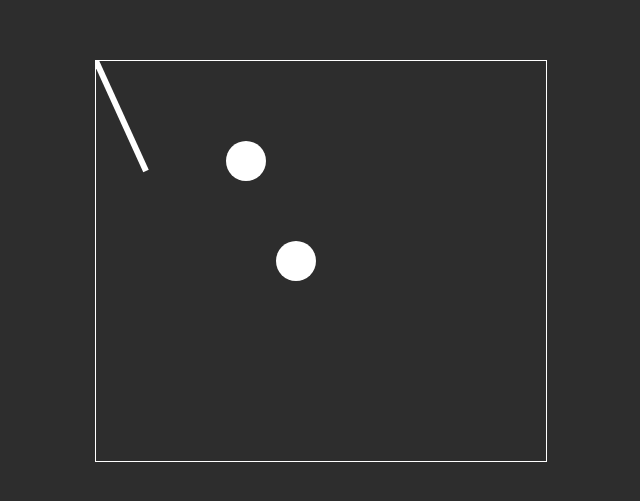
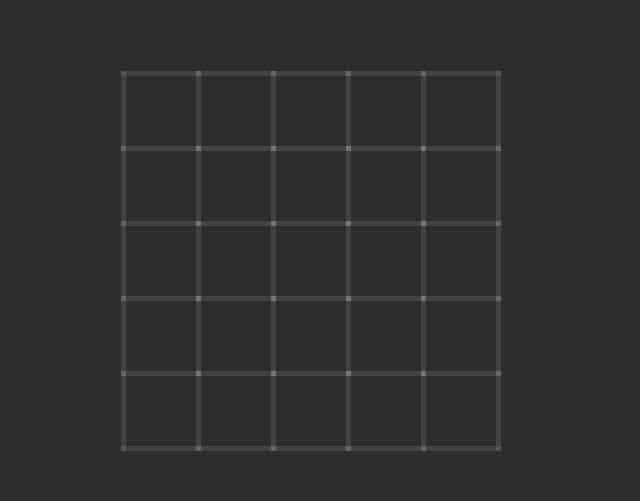
Before and after one commit to bVNyDUKE/box-game, a React (Vite) app: page / in a window 1280 px wide. Shown: the part 137-638 px from the top of the page, without its empty margins (319-959 px from the left). Built offline with nearby package versions, Linux system fonts and the light colour scheme.

Commit message:
working layout

```diff
--- a/src/App.css
+++ b/src/App.css
@@ -1,6 +1,7 @@
 :root {
   --primary: rgb(45, 45, 45);
   --bg-primary: white;
+  --line-width: 5px;
 }
 
 .App {
@@ -12,6 +13,54 @@
   width: 100vw;
 }
 
-.gameArea svg {
-  border: 1px solid white;
+.gameArea {
+  display: grid;
+  place-items: center;
+  box-sizing: border-box;
+  position: relative;
+  height: 400px;
+  width: 450px;
 }
+
+.gameRow {
+  position: absolute;
+}
+
+.box {
+  height: 80px;
+  width: 80px;
+  display: flex;
+  justify-content: space-between;
+  position: absolute;
+}
+
+.line {
+  background-color: rgb(255, 255, 255, 0.1);
+  z-index: 10;
+}
+
+.side {
+  width: var(--line-width);
+  height: 100%;
+}
+
+.top {
+  position: absolute;
+  top: 0;
+  left: 0;
+  width: 100%;
+  height: var(--line-width);
+}
+
+.bottom {
+  position: absolute;
+  bottom: 0;
+  left: 0;
+  width: 100%;
+  height: var(--line-width);
+}
+
+.line:hover {
+  background-color: red;
+  cursor: pointer;
+}
--- a/src/App.tsx
+++ b/src/App.tsx
@@ -1,64 +1,41 @@
-import { useRef, useState } from 'react';
 import './App.css';
 
-type Pos = {
-  x: number;
-  y: number;
+const GAME = {
+  cols: new Array(5).fill(''),
+  rows: new Array(5).fill(''),
+  boxSize: 80,
+};
+
+const Box: React.FC<{ col: number; row: number }> = ({ col, row }) => {
+  const left = col * (GAME.boxSize - 5);
+  const sideOpacity = col === 0 ? 100 : 0;
+  const topOpacity = row > 0 ? 0 : 100;
+
+  return (
+    <div className="box" style={{ left }}>
+      <div className="side line" style={{ opacity: sideOpacity, zIndex: sideOpacity }} />
+      <div className="side line" />
+      <div className="top line" style={{ opacity: topOpacity, zIndex: topOpacity }} />
+      <div className="bottom line" />
+    </div>
+  );
 };
 
 function App() {
-  const [posOne, setPos] = useState<Pos>();
-  const [posTwo, setPosTwo] = useState<Pos>();
-  const [dragging, setDragging] = useState(false);
-  const gameArea = useRef<SVGSVGElement>(null);
-
-  const setPosition = (e: React.MouseEvent<SVGCircleElement, MouseEvent>) => {
-    const x = e.currentTarget.cx.baseVal.value;
-    const y = e.currentTarget.cy.baseVal.value;
-    setPos({ x, y });
-  };
-
-  const updateMousePos = (e: React.MouseEvent<SVGSVGElement, MouseEvent>) => {
-    if (!dragging) {
-      return;
-    }
-
-    const area = gameArea.current;
-    if (!area) {
-      return;
-    }
-
-    const bound = area.getBoundingClientRect();
-
-    setPosTwo({
-      x: e.clientX - bound.left - area.clientLeft,
-      y: e.clientY - bound.top - area.clientTop,
-    });
-  };
-
   return (
     <div className="App">
       <div className="gameArea">
-        <svg
-          ref={gameArea}
-          viewBox={['0', '0', 450, 400].join(' ')}
-          width="450"
-          height="400"
-          onMouseDown={() => setDragging(true)}
-          onMouseUp={() => setDragging(false)}
-          onMouseMove={updateMousePos}
-        >
-          <circle cx="150" cy="100" r="20" fill="white" onClick={setPosition} />
-          <circle cx="200" cy="200" r="20" fill="white" onClick={setPosition} />
-          <line
-            x1={posOne?.x || 50}
-            x2={posTwo?.x || 0}
-            y1={posOne?.y || 110}
-            y2={posTwo?.y || 0}
-            stroke="white"
-            strokeWidth="6"
-          />
-        </svg>
+        {GAME.rows.map((_, row) => (
+          <div
+            key={row}
+            className="gameRow"
+            style={{ width: GAME.boxSize * 5, top: row * (GAME.boxSize - 5) + 8 }}
+          >
+            {GAME.cols.map((_, col) => (
+              <Box key={col} col={col} row={row} />
+            ))}
+          </div>
+        ))}
       </div>
     </div>
   );
```
